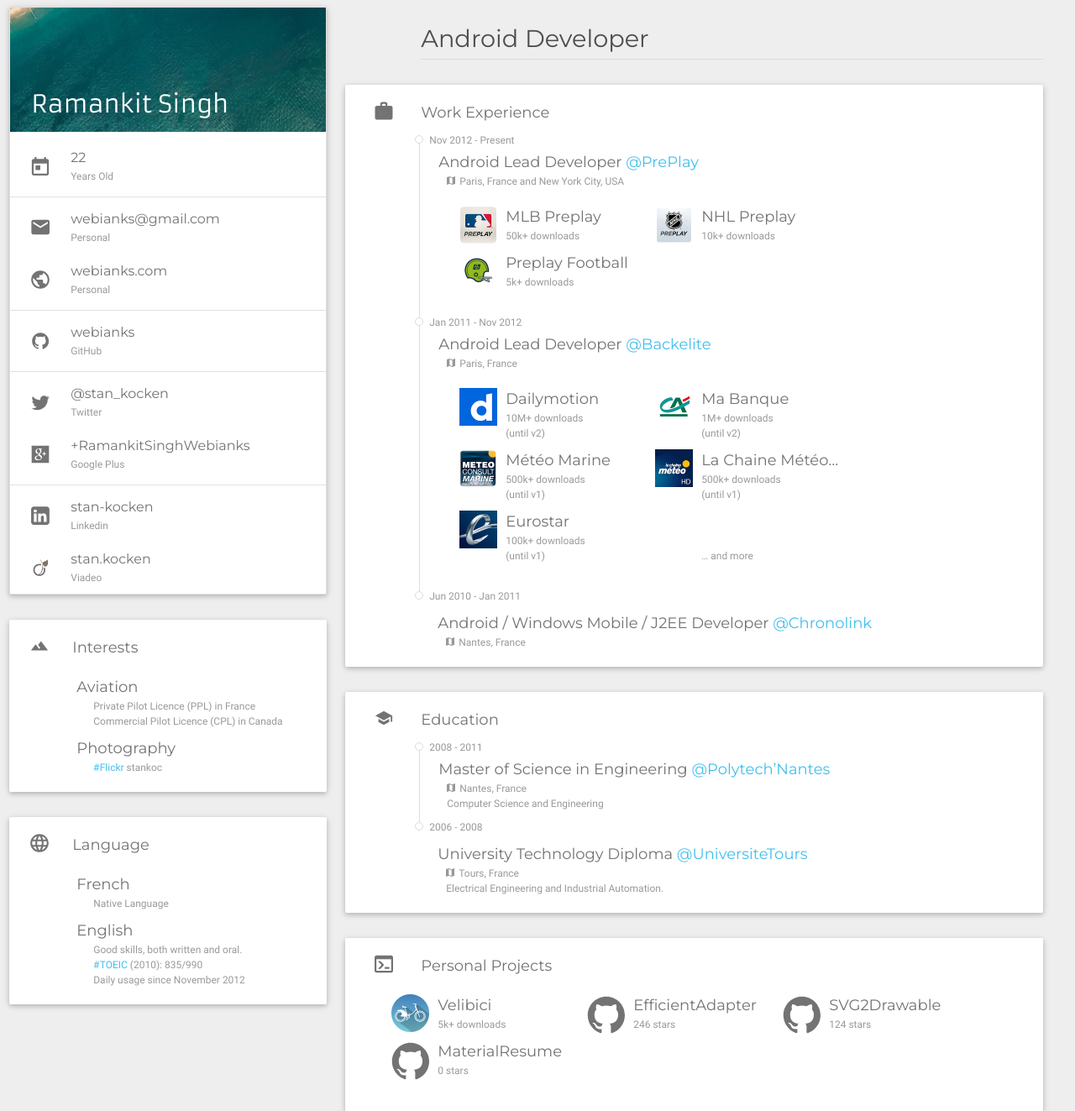
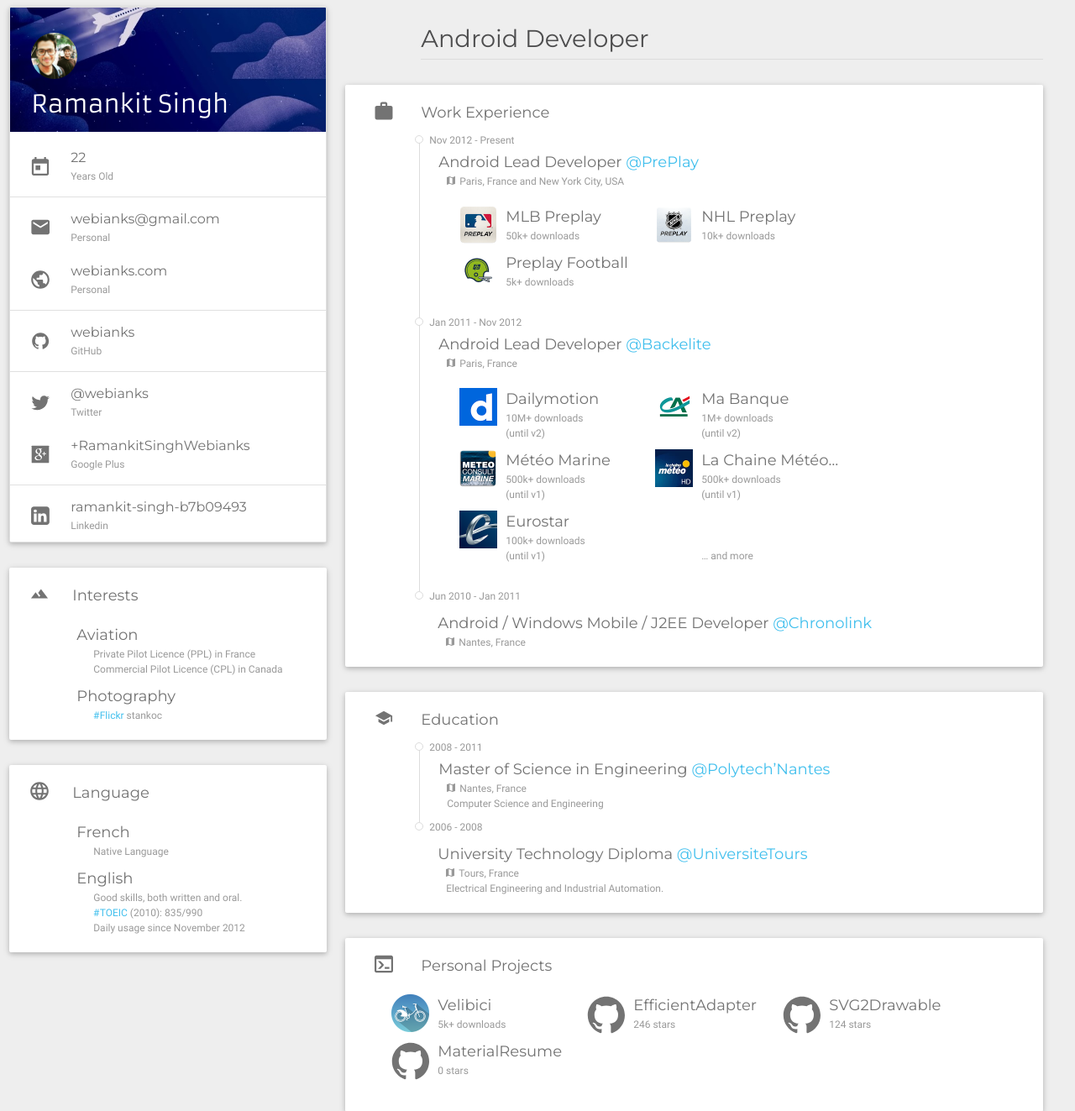
Before and after one commit to webianks/webianks_resume, a PHP site: page / in a window 1280 px wide. Shown: the top 1323 px of the page at 84% size. Run offline with PHP 8.4, Linux system fonts and the light colour scheme; some libraries are stand-ins or nearby versions.

Commit message:
Social Links almost done

```diff
--- a/css/custom.css
+++ b/css/custom.css
@@ -11,6 +11,12 @@
   color: #737373;
   font-family: 'Montserrat', sans-serif;
   font-size: 1.2rem;
+}
+
+.img-circle {
+    border-radius: 50%;
+    margin-left: 25px;
+    margin-top: 30px;
 }
 
 .collection .collection-item.avatar {
--- a/index.html
+++ b/index.html
@@ -22,6 +22,8 @@
 
         <div class="collection card-panel" style="padding: 0px">
           <div class="collection-header about_me_header">
+
+            <img class="img-circle" src="img/dp.jpg" height="55px" width="55px">
             <span class="name">Ramankit Singh</span>
           </div>
 
@@ -57,7 +59,7 @@
 
           <a href="https://twitter.com/stan_kocken?utm_source=stankocken_cv?utm_source=stankocken_cv&utm_medium=cv&utm_campaign=stankocken_cv" target="_blank" class="collection-item avatar">
             <img src="img/ico_twitter.svg" class="icon">
-            <span class="title">@stan_kocken</span>
+            <span class="title">@webianks</span>
             Twitter
           </a>
 
@@ -71,14 +73,8 @@
 
           <a href="https://www.linkedin.com/in/stankocken?utm_source=stankocken_cv?utm_source=stankocken_cv&utm_medium=cv&utm_campaign=stankocken_cv" target="_blank" class="collection-item avatar">
             <img src="img/ico_linkedin.svg" class="icon">
-            <span class="title">stan-kocken</span>
+            <span class="title">ramankit-singh-b7b09493</span>
             Linkedin
-          </a>
-
-          <a href="http://www.viadeo.com/fr/profile/stan.kocken?utm_source=stankocken_cv?utm_source=stankocken_cv&utm_medium=cv&utm_campaign=stankocken_cv" target="_blank" class="collection-item avatar">
-            <img src="img/ico_viadeo.svg" class="icon">
-            <span class="title">stan.kocken</span>
-            Viadeo
           </a>
 
         </div>
```
Also changed, not shown: img/dp.jpg (added), img/header.jpg.
